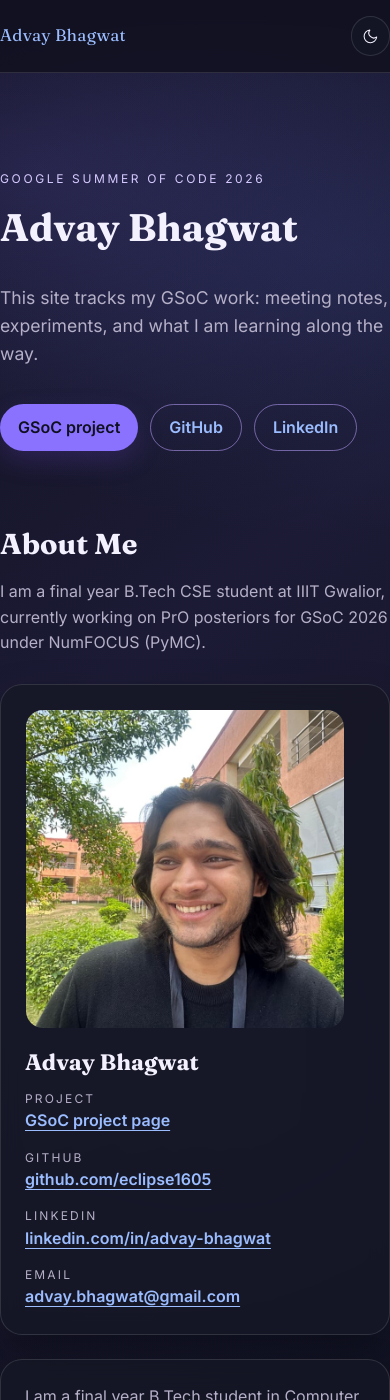
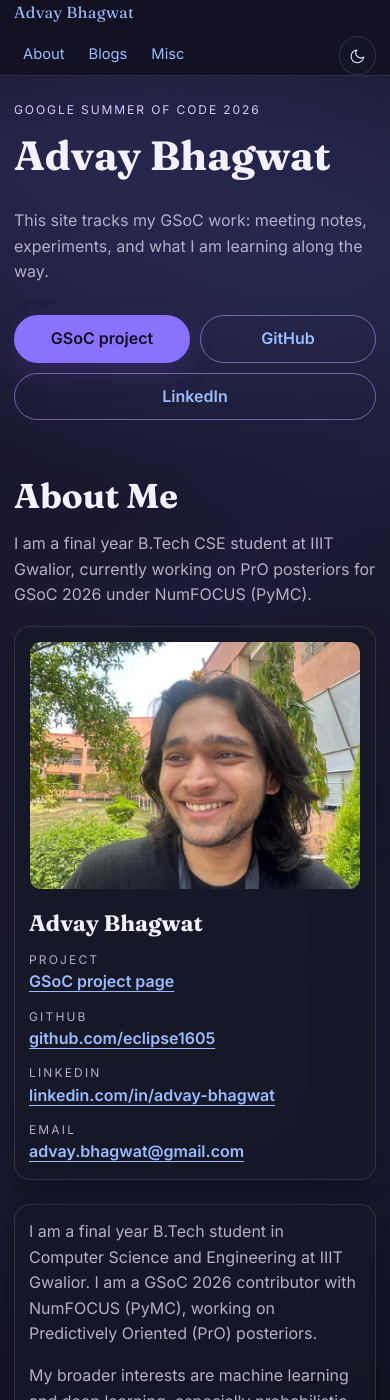
Before and after one commit to eclipse1605/eclipse1605.github.io, a Jekyll site: the page built from index.md, in a window 390 px wide and 1400 px high. Built offline with Jekyll 4.4.1, drawn with Linux system fonts in a browser that asks for light colours; nearby versions of some CDN libraries.

Commit message:
fixed mobile ui

```diff
--- a/assets/css/site.css
+++ b/assets/css/site.css
@@ -826,18 +826,227 @@ html[data-theme="dark"] .theme-toggle {
 }
 
 @media (max-width: 900px) {
+  .header-inner {
+    flex-wrap: wrap;
+  }
+
+  .header-actions {
+    width: 100%;
+    justify-content: space-between;
+    margin-left: 0;
+  }
+
   .about-grid {
     grid-template-columns: 1fr;
   }
 
   .site-nav {
+    width: auto;
+    flex: 1 1 auto;
+    display: flex;
+    gap: 8px;
+    overflow-x: auto;
+    padding-bottom: 2px;
+    scrollbar-width: none;
+  }
+
+  .site-nav::-webkit-scrollbar {
     display: none;
+  }
+
+  .site-nav a {
+    flex: 0 0 auto;
+    padding: 7px 10px;
   }
 }
 
 @media (max-width: 700px) {
+  .container {
+    padding: 0 16px;
+  }
+
+  .site-main {
+    padding: 32px 0 52px;
+  }
+
+  .header-inner {
+    padding: 12px 0;
+    gap: 10px;
+  }
+
+  .brand {
+    font-size: 1rem;
+  }
+
+  .theme-toggle {
+    padding: 6px 9px;
+  }
+
+  .hero {
+    gap: 14px;
+    padding: 24px 0 18px;
+  }
+
+  .hero h1 {
+    font-size: clamp(2rem, 12vw, 2.55rem);
+  }
+
+  .hero .lead {
+    font-size: 1rem;
+  }
+
+  .hero-links,
+  .misc-actions {
+    gap: 10px;
+  }
+
+  .hero-links .btn,
+  .misc-actions .btn {
+    flex: 1 1 150px;
+    min-height: 44px;
+  }
+
+  .section {
+    padding: 30px 0;
+  }
+
+  .section-header {
+    gap: 8px;
+    margin-bottom: 18px;
+  }
+
+  .section-header h2 {
+    font-size: clamp(1.65rem, 10vw, 2.15rem);
+  }
+
+  .about-card,
+  .post-card,
+  .misc-card,
+  .nb-cell {
+    border-radius: 16px;
+    padding: 16px;
+  }
+
+  .about-photo,
+  .about-card img.about-photo {
+    max-width: none;
+    width: 100%;
+    aspect-ratio: 4 / 3;
+    object-fit: cover;
+  }
+
+  .about-card img {
+    border-radius: 12px;
+  }
+
+  .info-list {
+    gap: 12px;
+  }
+
+  .post-list,
+  .misc-list {
+    grid-template-columns: 1fr;
+  }
+
+  .post-card {
+    gap: 10px;
+  }
+
+  .post-card:hover {
+    transform: none;
+  }
+
+  .post {
+    gap: 20px;
+  }
+
+  .post-header h1 {
+    font-size: clamp(1.9rem, 11vw, 2.45rem);
+    line-height: 1.12;
+  }
+
   .post-content {
-    padding: 22px;
+    border-radius: 16px;
+    padding: 18px;
+  }
+
+  .content h2,
+  .content h3 {
+    margin-top: 22px;
+    line-height: 1.2;
+  }
+
+  .content pre,
+  .highlight,
+  .highlighter-rouge .highlight {
+    border-radius: 12px;
+  }
+
+  .content pre {
+    padding: 12px;
+  }
+
+  .content img {
+    border-radius: 12px;
+    margin: 14px 0;
+  }
+
+  .misc-frame {
+    min-height: min(540px, 68vh);
+    border-radius: 12px;
+  }
+
+  .nb-source,
+  .nb-output {
+    font-size: 0.82rem;
+  }
+
+  .site-footer {
+    padding: 22px 0 32px;
+  }
+}
+
+@media (max-width: 480px) {
+  .container {
+    padding: 0 14px;
+  }
+
+  .site-nav {
+    gap: 6px;
+  }
+
+  .site-nav a {
+    padding: 6px 9px;
+    font-size: 0.92rem;
+  }
+
+  .eyebrow {
+    letter-spacing: 0.16em;
+  }
+
+  .btn {
+    width: 100%;
+    padding: 10px 14px;
+  }
+
+  .about-card,
+  .post-card,
+  .misc-card,
+  .nb-cell,
+  .post-content {
+    padding: 14px;
+  }
+
+  .content code {
+    overflow-wrap: anywhere;
+  }
+
+  .katex-display {
+    margin-inline: -4px;
+  }
+
+  .misc-frame {
+    min-height: min(460px, 64vh);
   }
 }
 
```
